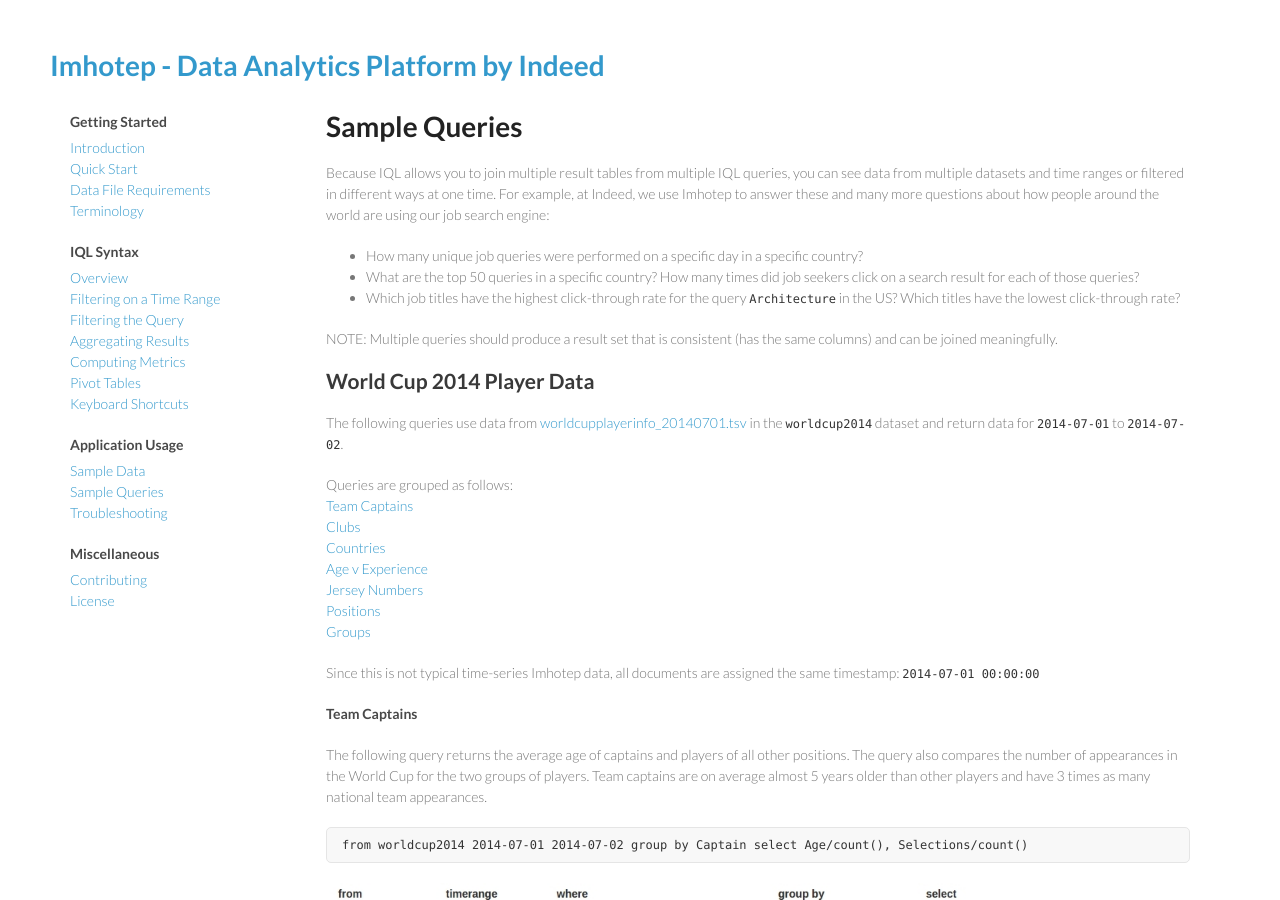
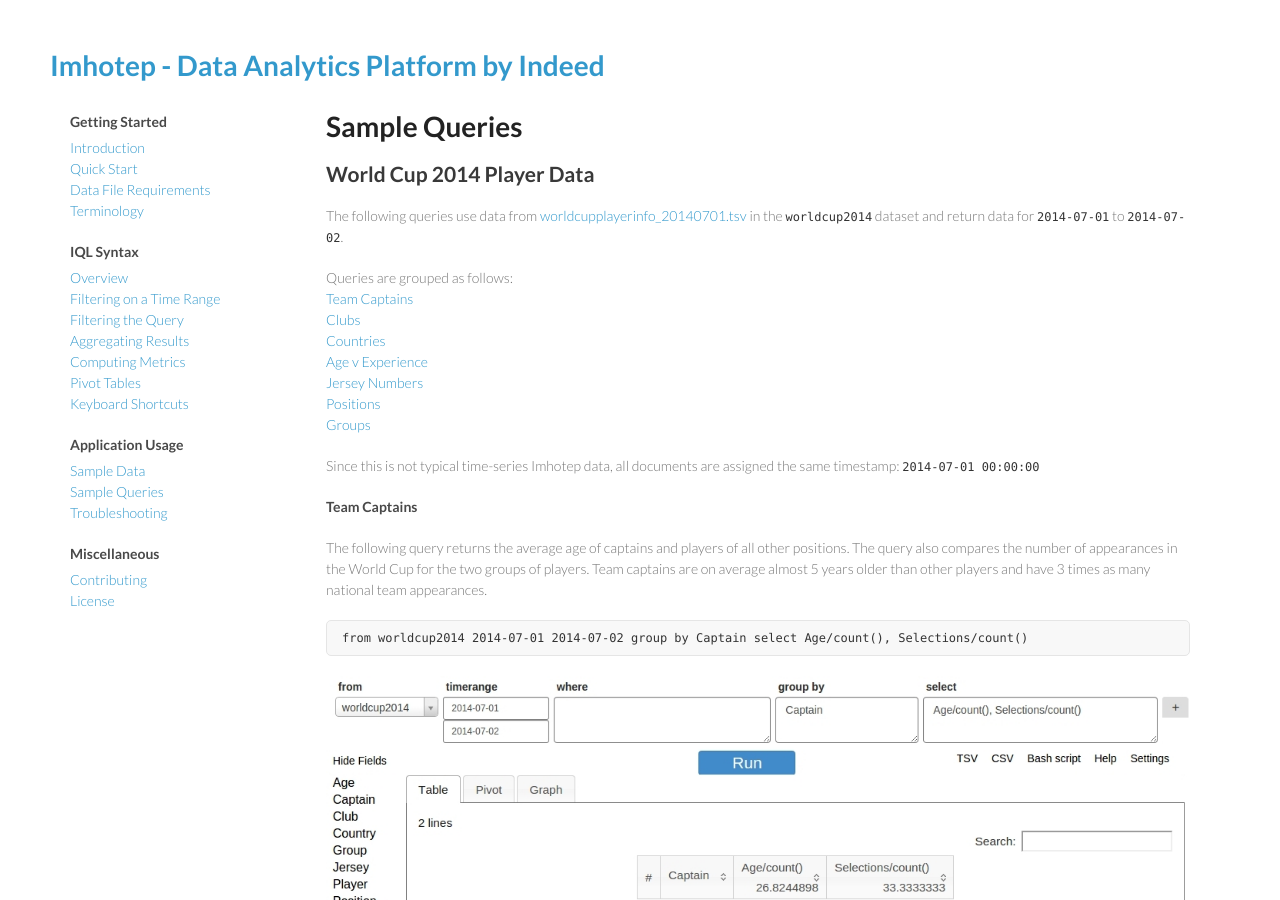
Before and after one commit to indeedeng/imhotep, a Jekyll site: the page built from docs/sample-queries.md, in a window 1280 px wide and 900 px high. Built offline with Jekyll 4.4.1, drawn with Linux system fonts in a browser that asks for light colours; Markdown is read by kramdown in place of the engine named in the settings.

Commit message:
moved sample questions from this page to index.md

```diff
--- a/docs/sample-queries.md
+++ b/docs/sample-queries.md
@@ -4,13 +4,6 @@
 permalink: /docs/sample-queries/
 ---
 
-Because IQL allows you to join multiple result tables from multiple IQL queries, you can see data from multiple datasets and time ranges or filtered in different ways at one time. For example, at Indeed, we use Imhotep to answer these and many more questions about how people around the world are using our job search engine:
-
-- How many unique job queries were performed on a specific day in a specific country?
-- What are the top 50 queries in a specific country? How many times did job seekers click on a search result for each of those queries?
-- Which job titles have the highest click-through rate for the query `Architecture` in the US? Which titles have the lowest click-through rate?
-
-NOTE: Multiple queries should produce a result set that is consistent (has the same columns) and can be joined meaningfully.
 
 
 ##World Cup 2014 Player Data
```
